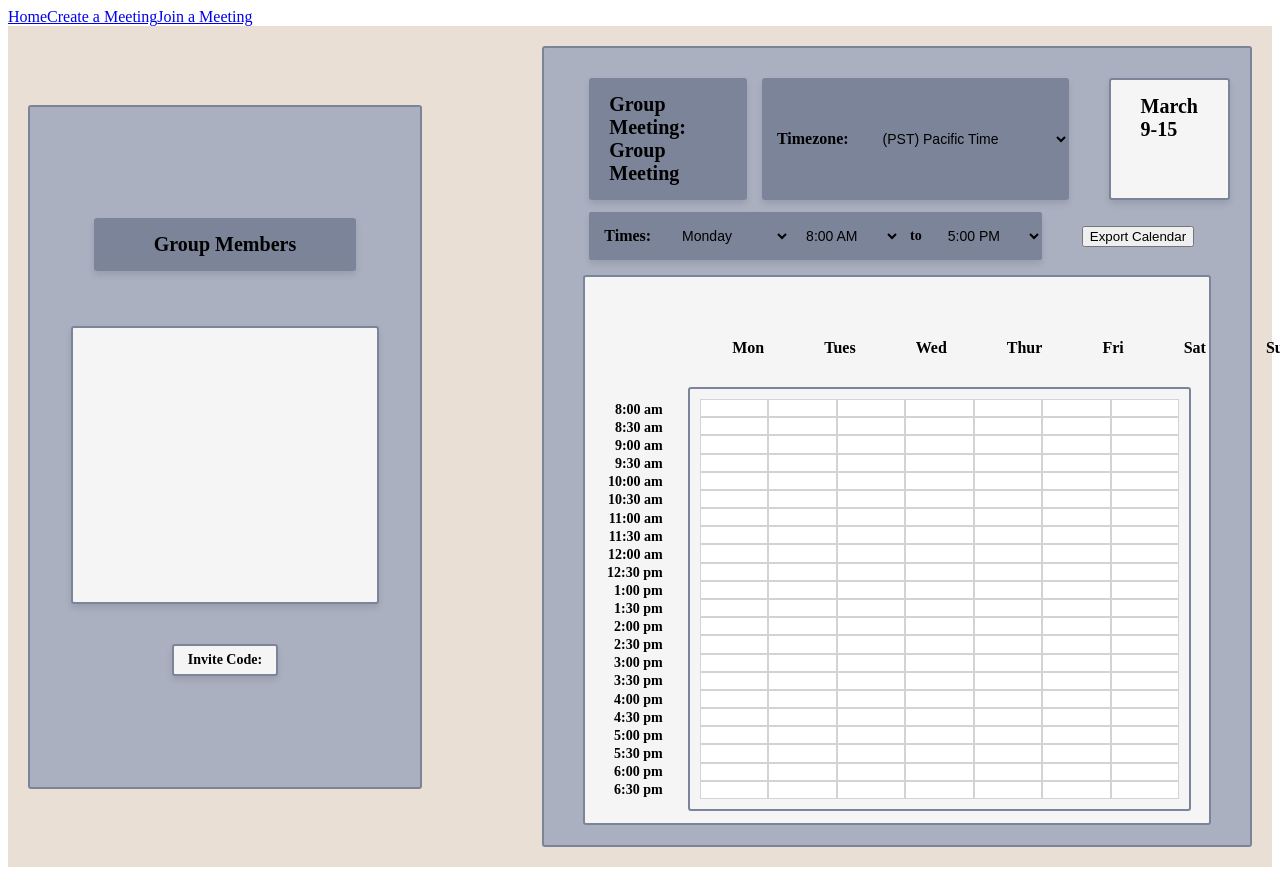
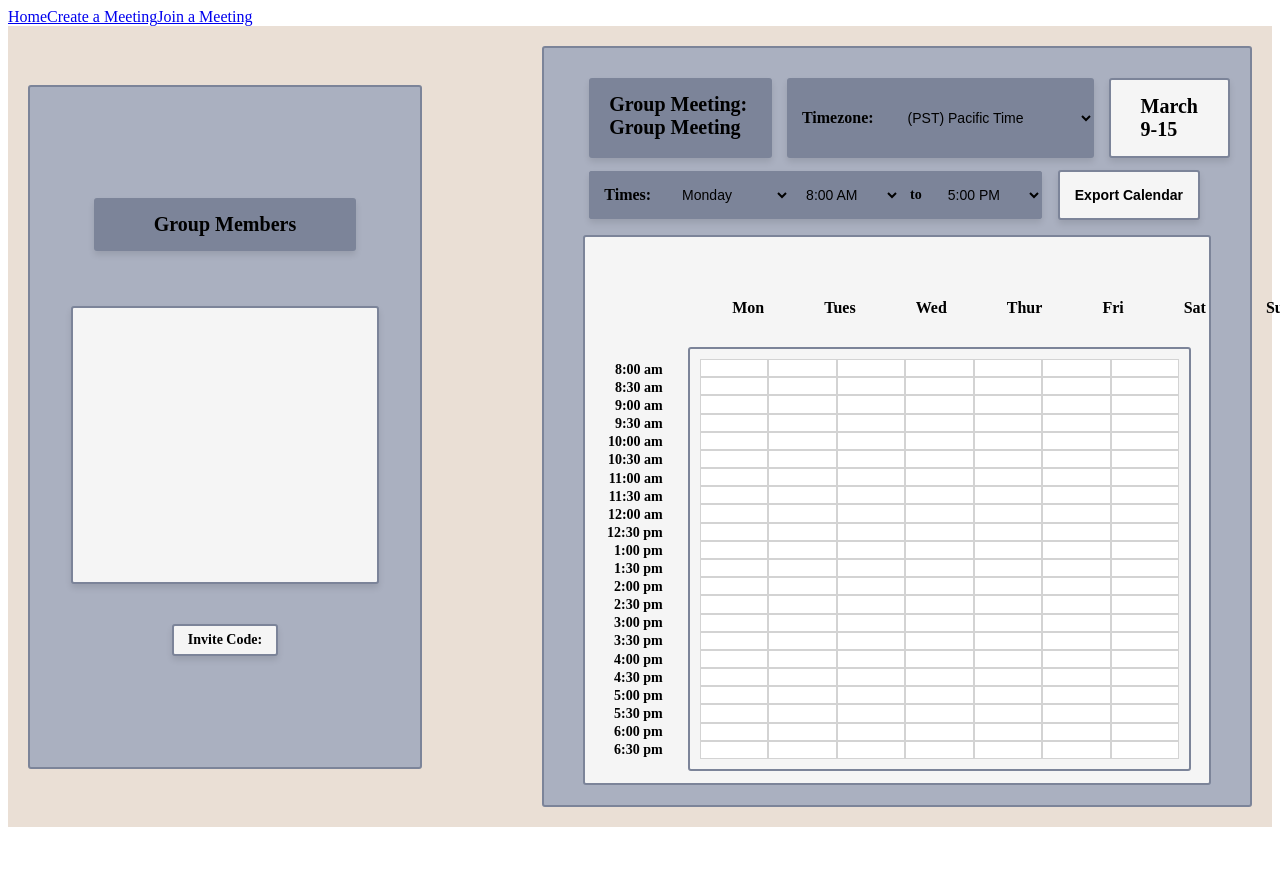
Before and after one commit to sarahpilon/CrazyCollab, a React (Vite) app in the folder frontend/: page /meeting/host in a window 1280 px wide. After the commit the page ends 835 px from the top, so only its background shows below. Built offline with nearby package versions, Linux system fonts and the light colour scheme.

Commit message:
Fixing UI updates

```diff
--- a/frontend/src/style/home.css
+++ b/frontend/src/style/home.css
@@ -129,7 +129,6 @@
     border: 2px solid #7C8499;
     box-shadow: 0px 4px 6px rgba(0, 0, 0, 0.1);
     padding: 15px 20px;
-    margin-left: 25px;
     padding-left: 30px;
     padding-right: 30px;
     border-radius: 3px;
@@ -152,8 +151,29 @@
     margin-left: 3.8%;
     display: flex;
     align-items: center;
-    gap: 40px;
+    gap: 16px;
     flex-wrap: wrap;
+}
+
+.export-calendar {
+    display: flex;
+    align-items: center;
+}
+
+.export-calendar-button {
+    font-size: 14px;
+    font-weight: bold;
+    color: #000000;
+    background-color: #F5F5F5;
+    border: 2px solid #7C8499;
+    box-shadow: 0px 4px 6px rgba(0, 0, 0, 0.1);
+    border-radius: 3px;
+    padding: 15px 15px;
+    cursor: pointer;
+}
+
+.export-calendar-button:hover {
+    background-color: #e2e2e2;
 }
 
 .times-filter label {
```
